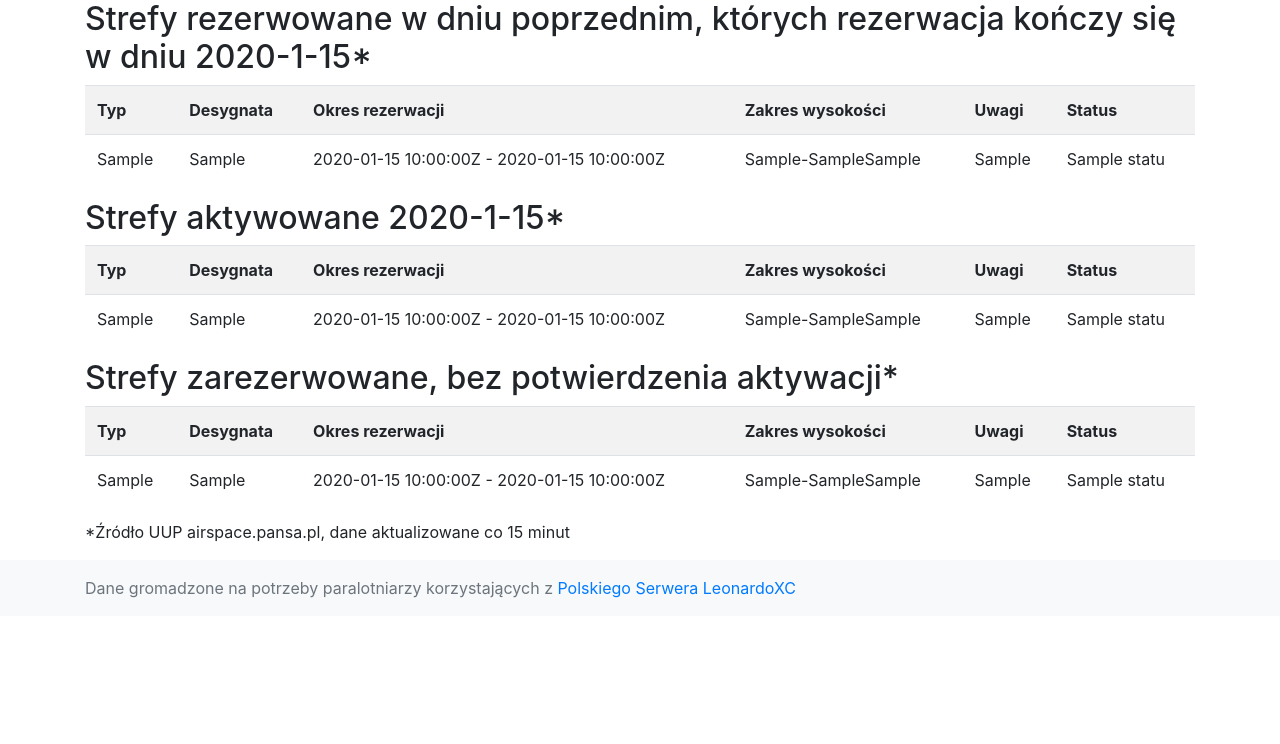
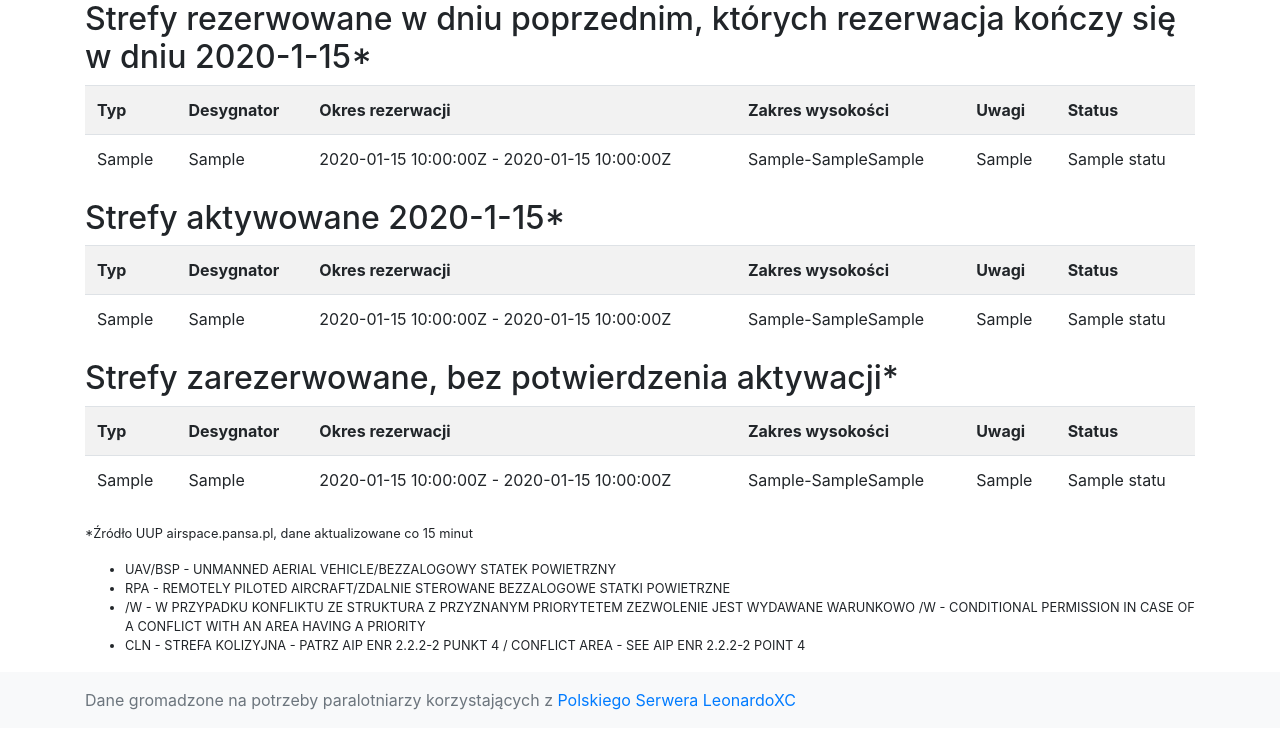
Before and after one commit to robertgrubba/UUP, a Flask app: template core/templates/core/reservations.html in a window 1280 px wide. Shown: the part 56-800 px from the top of the page. Run offline with Flask 2, Linux system fonts and the light colour scheme; the template is opened without the code that fills it: values that come from a table or form of the project are taken from there, others are empty; tables that the repository leaves empty hold one stand-in row (values such as "Sample post"); some libraries are stand-ins or nearby versions.

Commit message:
added some data in table description

```diff
--- a/core/templates/core/reservations.html
+++ b/core/templates/core/reservations.html
@@ -3,7 +3,7 @@
 <h1>Stan stref powietrznych na dzień {{ reservations[0].start.year }}-{{ reservations[0].start.month }}-{{ reservations[0].start.day }}</h1>
 <h2>Strefy rezerwowane w dniu poprzednim, których rezerwacja kończy się w dniu {{ reservations[0].start.year }}-{{ reservations[0].start.month }}-{{ reservations[0].start.day }}*</h2>
 <table class="table table-striped">
-	<tr><th scope="col">Typ</th><th scope="col">Desygnata</th><th scope="col">Okres rezerwacji</th><th scope="col">Zakres wysokości</th><th scope="col">Uwagi</th><th scope="col">Status</th></tr>
+	<tr><th scope="col">Typ</th><th scope="col">Desygnator</th><th scope="col">Okres rezerwacji</th><th scope="col">Zakres wysokości</th><th scope="col">Uwagi</th><th scope="col">Status</th></tr>
 {% for r in yesterday_reservations %}
 	<tr><td>{{ r.airspace.typ }}</td><td>{{ r.airspace.designator }}</td><td>{{ r.start }}Z - {{ r.end }}Z </td><td>{{r.lower_altitude }}-{{ r.upper_altitude }}{{ r.altitude_unit }}</td><td>{{ r.remarks }}</td><td>{{ r.status.name }}</td></tr>
 {% endfor %}
@@ -11,18 +11,26 @@
 
 <h2>Strefy aktywowane {{ reservations[0].start.year }}-{{ reservations[0].start.month }}-{{ reservations[0].start.day }}*</h2>
 <table class="table table-striped">
-	<tr><th scope="col">Typ</th><th scope="col">Desygnata</th><th scope="col">Okres rezerwacji</th><th scope="col">Zakres wysokości</th><th scope="col">Uwagi</th><th scope="col">Status</th></tr>
+	<tr><th scope="col">Typ</th><th scope="col">Desygnator</th><th scope="col">Okres rezerwacji</th><th scope="col">Zakres wysokości</th><th scope="col">Uwagi</th><th scope="col">Status</th></tr>
 {% for r in reservations %}
 	<tr><td>{{ r.airspace.typ }}</td><td>{{ r.airspace.designator }}</td><td>{{ r.start }}Z - {{ r.end }}Z </td><td>{{r.lower_altitude }}-{{ r.upper_altitude }}{{ r.altitude_unit }}</td><td>{{ r.remarks }}</td><td>{{ r.status.name }}</td></tr>
 {% endfor %}
 </table>
 <h2>Strefy zarezerwowane, bez potwierdzenia aktywacji*</h2>
 <table class="table table-striped" >
-	<tr><th scope="col">Typ</th><th cope="col">Desygnata</th><th scope="col">Okres rezerwacji</th><th scope="col">Zakres wysokości</th><th scope="col">Uwagi</th><th scope="col">Status</th></tr>
+	<tr><th scope="col">Typ</th><th cope="col">Desygnator</th><th scope="col">Okres rezerwacji</th><th scope="col">Zakres wysokości</th><th scope="col">Uwagi</th><th scope="col">Status</th></tr>
 {% for r in other %}
 	<tr><td>{{ r.airspace.typ }}</td><td>{{ r.airspace.designator }}</td><td>{{ r.start }}Z - {{ r.end }}Z </td><td>{{r.lower_altitude }}-{{ r.upper_altitude }}{{ r.altitude_unit }}</td><td>{{ r.remarks }}</td><td>{{ r.status.name }}</td></tr>
 {% endfor %}
 </table>
 
-<p>*Źródło UUP airspace.pansa.pl, dane aktualizowane co 15 minut
+<p><small>*Źródło UUP airspace.pansa.pl, dane aktualizowane co 15 minut
+<ul>
+	<li>UAV/BSP - UNMANNED AERIAL VEHICLE/BEZZALOGOWY STATEK POWIETRZNY</li>
+	<li>RPA - REMOTELY PILOTED AIRCRAFT/ZDALNIE STEROWANE BEZZALOGOWE STATKI POWIETRZNE</li>
+	<li>/W - W PRZYPADKU KONFLIKTU ZE STRUKTURA Z PRZYZNANYM PRIORYTETEM ZEZWOLENIE JEST WYDAWANE WARUNKOWO /W - CONDITIONAL PERMISSION IN CASE OF A CONFLICT WITH AN AREA HAVING A PRIORITY</li>
+	<li>CLN - STREFA KOLIZYJNA - PATRZ AIP ENR 2.2.2-2 PUNKT 4 / CONFLICT AREA - SEE AIP ENR 2.2.2-2 POINT 4</li>
+</ul>
+</small>
+</p>
 {% endblock %}
```
